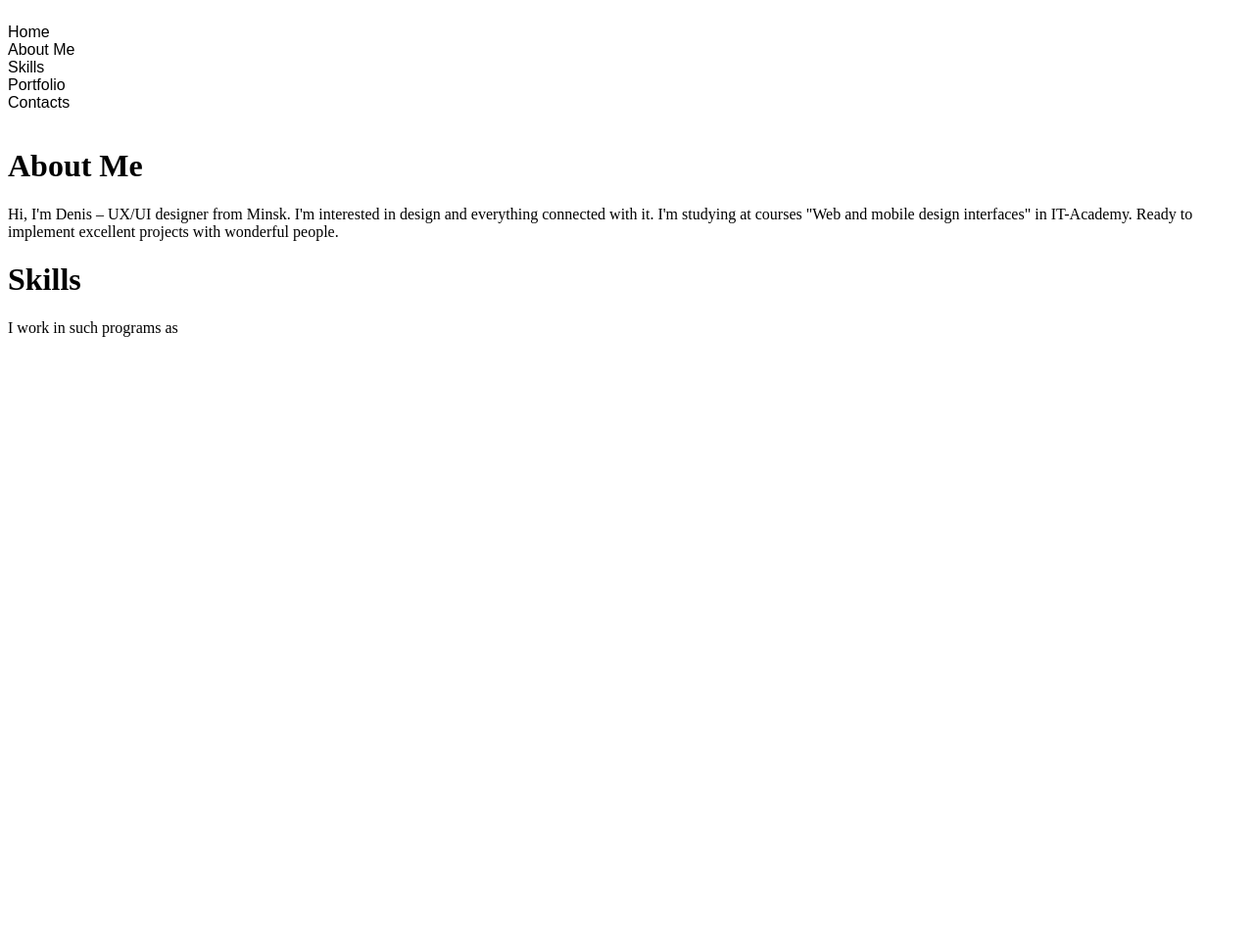
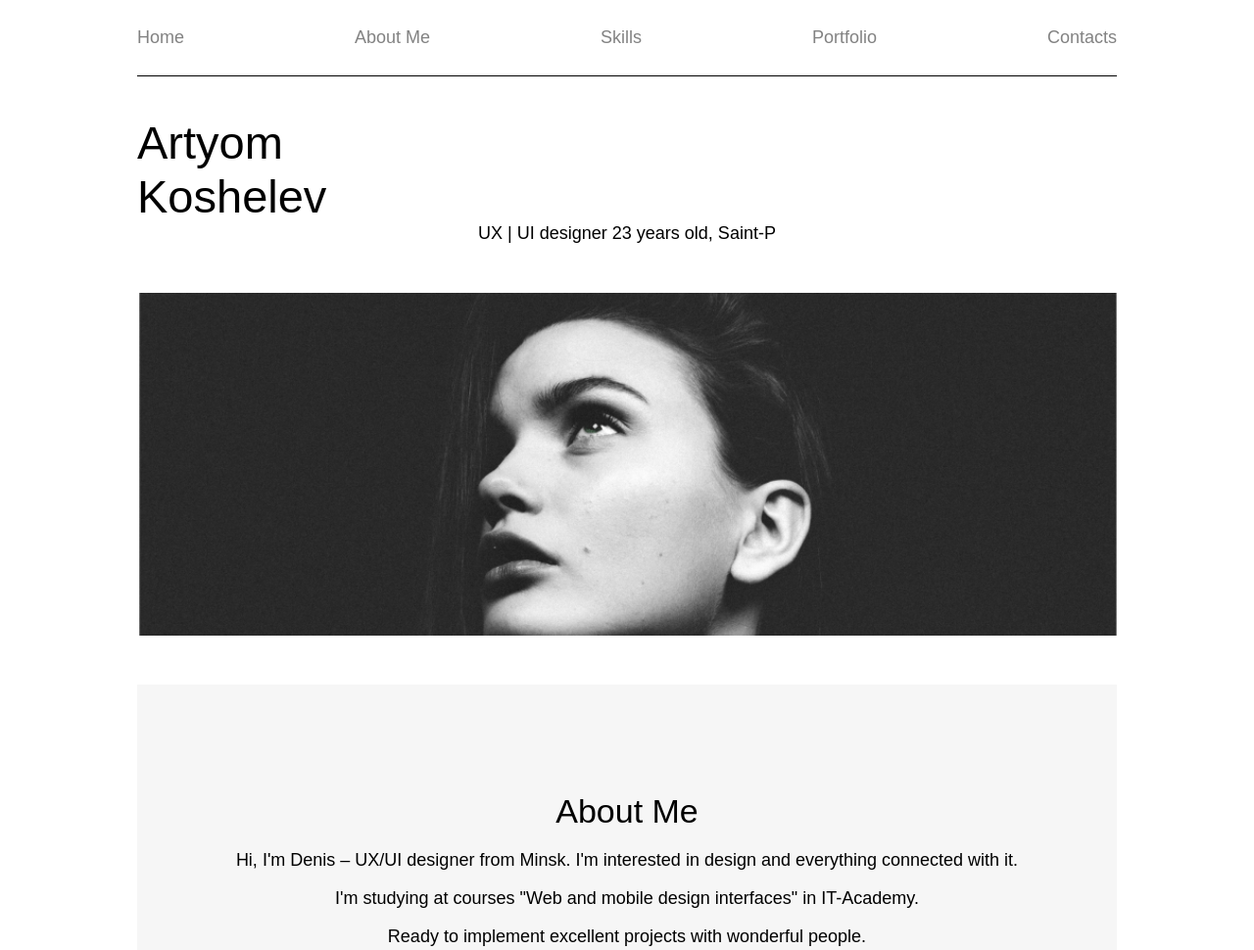
Before and after one commit to koshelev-a/Sketch-site, a plain HTML site: page index.html in a window 1280 px wide. Shown: the top 970 px of the page at 98% size. Before the commit the page ends 800 px from the top, so only its background shows below. Drawn offline with Linux system fonts and the light colour scheme; a web font is replaced by a local one.

Commit message:
version 0.2

```diff
--- a/css/style.css
+++ b/css/style.css
@@ -1,10 +1,34 @@
 body {
-
+    margin: 0;
 }
 
-header {
+a {
+    color: #828282;
+    text-decoration: none;
+}
+
+a:hover {
+    color: #070707;
+}
+
+.menu {
+    max-width: 100%;
+    font-family: 'Gilroy-Bold', sans-serif;
+    font-size: 18px;
+}
+
+ul {
+    padding-top: 10px;
+    padding-bottom: 10px;
     display: flex;
-    font-family: 'Gilroy-Bold', sans-serif;;
+    flex-direction: row;
+    justify-content: space-between;
+  }
+
+.line{
+    max-width: 100%;
+    margin: auto;
+    border-bottom: 1px solid #000;
 }
 
 li {
@@ -14,3 +38,82 @@ li {
 ul {
     padding-left: 0;
 }
+
+/* Контент блоки*/
+.content {
+    max-width: 1000px;
+    margin: auto;
+}
+
+.zag {
+    padding-top: 110px;
+    padding-bottom: 20px;
+    display: flex;
+    justify-content: center;
+    font-family: 'Gilroy-Bold', sans-serif;
+    font-size: 34px;
+}
+
+
+.text {
+    display: flex;
+    flex-direction: column;
+    justify-content: center;
+    align-items: center;
+    font-family: 'Gilroy-Medium', sans-serif;
+    font-size: 18px;
+}
+
+.img {
+    display: flex;
+    justify-content: center;
+}
+
+
+.name_creater {
+    margin: auto;
+    padding-top: 40px;
+    font-family: 'Gilroy-Bold', sans-serif;
+    font-size: 47px;
+}
+
+.home_page {
+    max-width: 100%;
+    margin: 0;
+    padding-bottom: 50px;
+}
+
+.home_text {
+    display: flex;
+    justify-content: center;
+    align-items: center;
+    font-family: 'Gilroy-Medium', sans-serif;
+    font-size: 18px;
+}
+
+.home_img {
+    max-width: 100%;
+    height: 350px;
+    margin-top: 50px;
+    background-image: url(/img/home.png);
+    background-size: cover;
+}
+
+.about_page {
+    width: 100%;
+    height: 505px;
+    background-color: #F6F6F6;
+}
+
+.skill_page {
+    height: 610px;
+}
+
+.portfolio_page {
+    height: 2250px;
+    background-color: #F6F6F6;
+}
+
+.contacts_footer {
+    height: 620px;
+}
--- a/index.html
+++ b/index.html
@@ -10,39 +10,102 @@
     <script src="/js/main.js"></script>
 </head>
 <header>
+    <div class="content">
+        <div class="menu">
                 <ul>
-        <li>Home</li>
-        <li>About Me</li>
-        <li>Skills</li>
-        <li>Portfolio</li>
-        <li>Contacts</li>
+                    <li><a href="https://schoolsw3.com/" target="_blank">Home</a></li>
+                    <li><a href="#">About Me</a></li>
+                    <li><a href="#">Skills</a></li>
+                    <li><a href="#">Portfolio</a></li>
+                    <li><a href="#">Contacts</a></li>
                 </ul>
+        </div>
+        <div class="line"></div>
+    </div>
 </header>
 <body>
-    <div class="main_page">
+
+    <div class="content">
+        <div class="home_page">
+            <div class="name_creater">Artyom<br>Koshelev</div>
+            <div class="home_text">
+                UX | UI designer
+                23 years old, Saint-P
+            </div>
+            <div class="home_img"></div>
+        </div>
+
+        <div class="page">
             <div class="foto">
             </div>
         </div>
+
         <div class="about_page">
-        <h1>About Me</h1>
-        <p>Hi, I'm Denis – UX/UI designer from Minsk.
+            <div class="con">
+                <div class="zag">About Me</div>
+                    <div class="text">
+                        Hi, I'm Denis – UX/UI designer from Minsk.
                         I'm interested in design and everything connected with it.
+                        <p>I'm studying at courses "Web and mobile design
+                        interfaces" in IT-Academy.</p>
+                        Ready to implement excellent projects
+                        with wonderful people.
+                    </div>
+                </div>
+            </div>
 
-            I'm studying at courses "Web and mobile design
-            interfaces" in IT-Academy.
+        <div class="skill_page">
+            <div class="zag">Skills</div>
+                <div class="text">
+                    I work in such programs as
+                </div>
+            <div class="img">
+                <a href="https://schoolsw3.com/"><img src="/img/PS.svg" alt="Photoshop"></a>
+                <img src="/img/AI.svg" alt="">
+                <img src="/img/AE.svg" alt="">
+                <img src="/img/Figma.svg" alt="">
+            </div>
+        </div>
 
-            Ready to implement excellent projects
-             with wonderful people.</p>
+        <div class="portfolio_page">
+            <div class="zag">Portfolio</div>
         </div>
-    <div class="skill_page">
-        <h1>Skills</h1>
-        <p>I work in such programs as</p>
+
+        <div class="contacts_footer">
+            <div class="zag">Contacts</div>
+            <div class="text">
+                Want to know more or just chat?
+                You are welcome!
             </div>
-    <div class="portfolio_page">
+        </div>
+    </div>
 
-    </div>
-    <div class="contacts_footer">
+    <tablr>
+        <tr>
+            <tb></tb>
+            <tb></tb>
+            <tb></tb>
+        </tr>
+        <tr>
+            <tb></tb>
+            <tb></tb>
+            <tb></tb>
+        </tr>
+    </tablr>
 
-    </div>
+    <table>
+        <tr>
+            <tb>1яцейка</tb>
+            <tb>2яцейка</tb>
+        </tr>
+        <tr>
+            <tb>1яцейка</tb>
+            <tb>2яцейка</tb>
+        </tr>
+        <tr>
+            <tb>1яцейка</tb>
+            <tb>2яцейка</tb>
+        </tr>
+    </table>
 </body>
 </html>
```
Also changed, not shown: img/AE.svg (added), img/AI.svg (added), img/Figma.svg (added), img/PS.svg (added), img/be.svg (added), img/home.png (added), img/in.svg (added), img/insta.svg (added), img/web.svg (added), 2 other files. Lines whose indentation alone changed are shown as unchanged.
